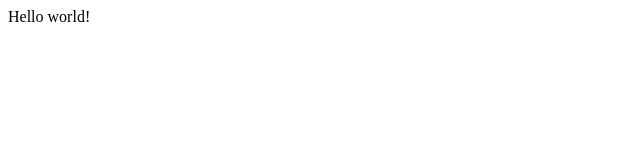
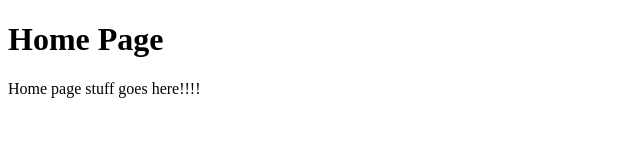
Before and after one commit to PetriDamous/portfolio, a Gatsby site: page / in a window 1280 px wide. Shown: the whole page, without its empty margins (0-640 px from the left). Built offline with nearby package versions, Linux system fonts and the light colour scheme; Gatsby itself is replaced by a stand-in of ours.

Commit message:
Setup basic boilerplate

```diff
--- a/src/pages/index.js
+++ b/src/pages/index.js
@@ -1,5 +1,12 @@
 import React from "react"
 
-export default function Home() {
-  return <div>Hello world!</div>
+function HomePage() {
+  return (
+    <div>
+      <h1>Home Page</h1>
+      <p>Home page stuff goes here!!!!</p>
+    </div>
+  )
 }
+
+export default HomePage
```
Also changed, not shown: src/pages/about.js (added, +12 -0 lines), src/pages/blog.js (added, +12 -0 lines), src/pages/contact.js (added, +12 -0 lines).
